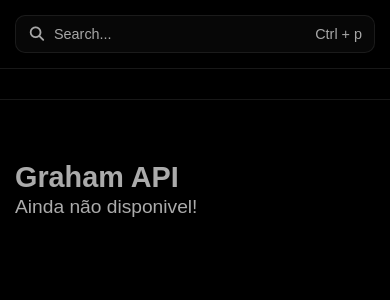
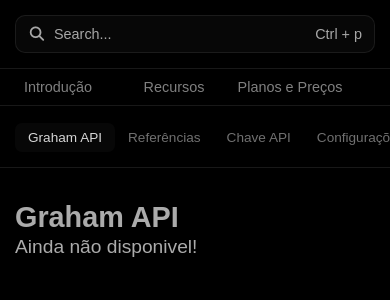
Before and after one commit to leoosilvp/Graham-AI, a React (Vite) app: page /docs/api/Graham-api in a window 390 px wide. Shown: the top 300 px of the page. Built offline with nearby package versions, Linux system fonts and the light colour scheme; no server answers.

Commit message:
a- criando responsividade dos links de navegação de Docs

```diff
--- a/src/components/ui/Features.jsx
+++ b/src/components/ui/Features.jsx
@@ -19,6 +19,15 @@ const Features = () => {
 
             <section className='docs-feed'>
                 <Outlet />
+
+                <hr />
+
+                <div className="social-links">
+                    <a href=""><i className="fa-brands fa-instagram" /></a>
+                    <a href=""><i className="fa-brands fa-github" /></a>
+                    <a href=""><i className="fa-brands fa-linkedin" /></a>
+                    <a href=""><i className="fa-brands fa-youtube" /></a>
+                </div>
             </section>
 
             <div className='docs-aside-right'>
--- a/src/css/docs.css
+++ b/src/css/docs.css
@@ -201,6 +201,7 @@
 
 .docs-feed video {
     margin: 25px 0 10px 0;
+    border: 1px solid #181818;
     border-radius: 15px;
     cursor: pointer;
 }
@@ -208,6 +209,7 @@
 .docs-feed img {
     display: flex;
     width: 100%;
+    border: 1px solid #181818;
     border-radius: 7px;
     margin-top: 10px;
     margin-bottom: 40px;
@@ -415,15 +417,21 @@
 @media (width < 720px) {
     .docs-page header {
         margin: 0;
+        width: 100vw;
         top: 0;
         left: 0;
-        z-index: 0;
+        z-index: 2;
     }
 
     .docs-header-content {
-        justify-content: center;
+        display: flex;
         width: 100vw;
         gap: 0px;
+    }
+
+    .docs-header-content img {
+        display: flex;
+        width: 120px;
     }
 
     .docs-search {
@@ -432,16 +440,70 @@
 
     .docs-page header nav ul {
         margin: 0px;
+        display: flex;
+        align-items: center;
+        width: 100vw;
+        padding: 7px 0;
         gap: 0px;
-        z-index: 1;
+        overflow: auto;
+    }
+
+    .docs-page header nav ul li a {
+        display: flex;
+        align-items: center;
+        justify-content: center;
+        width: 116px;
+        text-underline-offset: 13px;
+        padding: 3px 5px;
+        max-width: 200px;
     }
 
 
     /* conteudo do Docs  */
 
     .docs-content {
-        padding: 150px 15px 100px 15px;
+        padding: 190px 15px 100px 15px;
     }
+
+    .docs-aside-left {
+        margin: 0;
+        width: 100vw;
+        margin-top: -82.4px;
+        left: 0px;
+        padding: 15px 0;
+        background: #000000c4;
+        backdrop-filter: blur(7px);
+        border-bottom: 1px solid #181818;
+        overflow: auto;
+        z-index: 1;
+    }
+
+    .docs-aside-left nav ul a:hover {
+        background: transparent;
+    }
+
+    .docs-aside-left nav ul a:hover {
+        background: #090909cd;
+        color: #d6d6d6;
+    }
+
+    .docs-aside-left nav ul .active {
+        background: #090909cd;
+        color: #d6d6d6;
+    }
+
+    .docs-aside-left nav ul {
+        flex-direction: initial;
+        padding: 0 15px;
+    }
+
+    .docs-aside-left nav ul a {
+        width: max-content;
+        padding: 7px 13px;
+        border-radius: 7px;
+    }
+
+
 
     .docs-feed {
         width: 100%;
@@ -455,16 +517,13 @@
         line-height: 28px;
     }
 
-
-
-
-
-
-
+    .docs-aside-right {
+        display: none;
+    }
 
     .docs-footer {
         justify-content: space-between;
-        padding: 20px 15px;
+        padding: 15px;
         gap: 0px;
     }
 
@@ -476,5 +535,4 @@
         min-width: 0px;
         padding: 0;
     }
-
 }
--- a/src/css/plans.css
+++ b/src/css/plans.css
@@ -181,6 +181,7 @@
 
 @media (width < 720px) {
     .plans-feed {
+        margin-top: -83px;
         width: 100%;
     }
 
```
